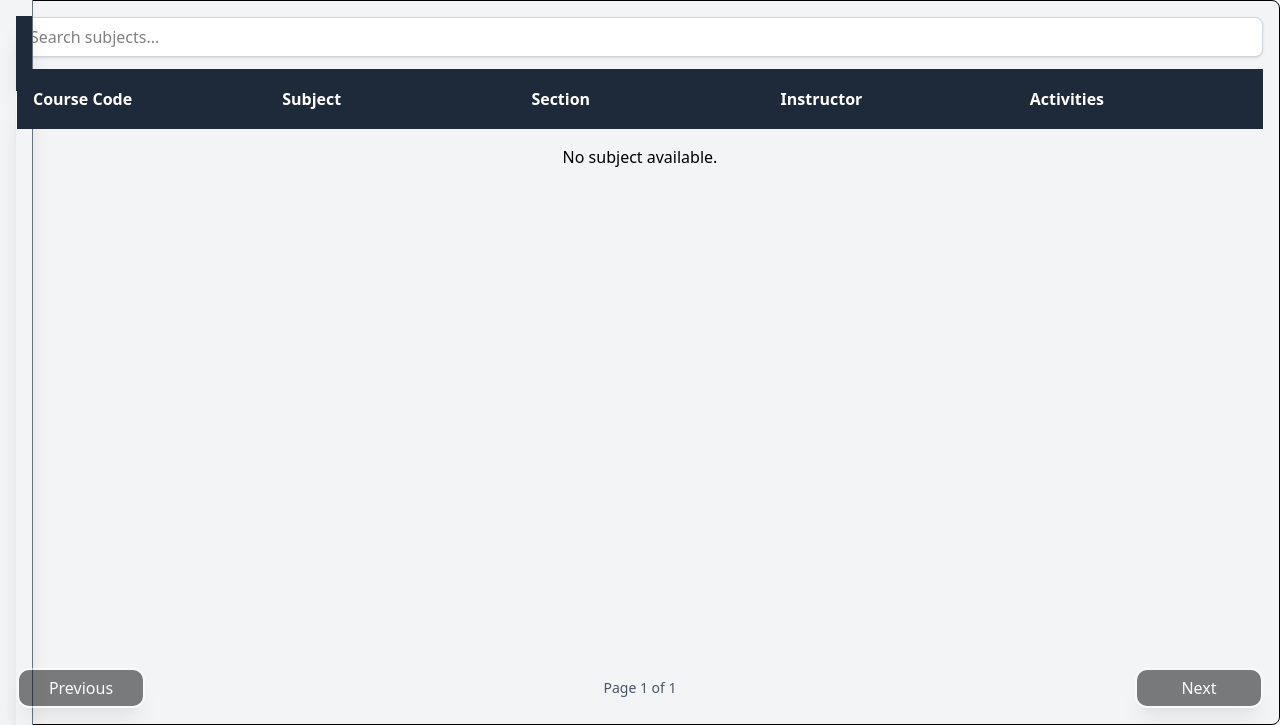
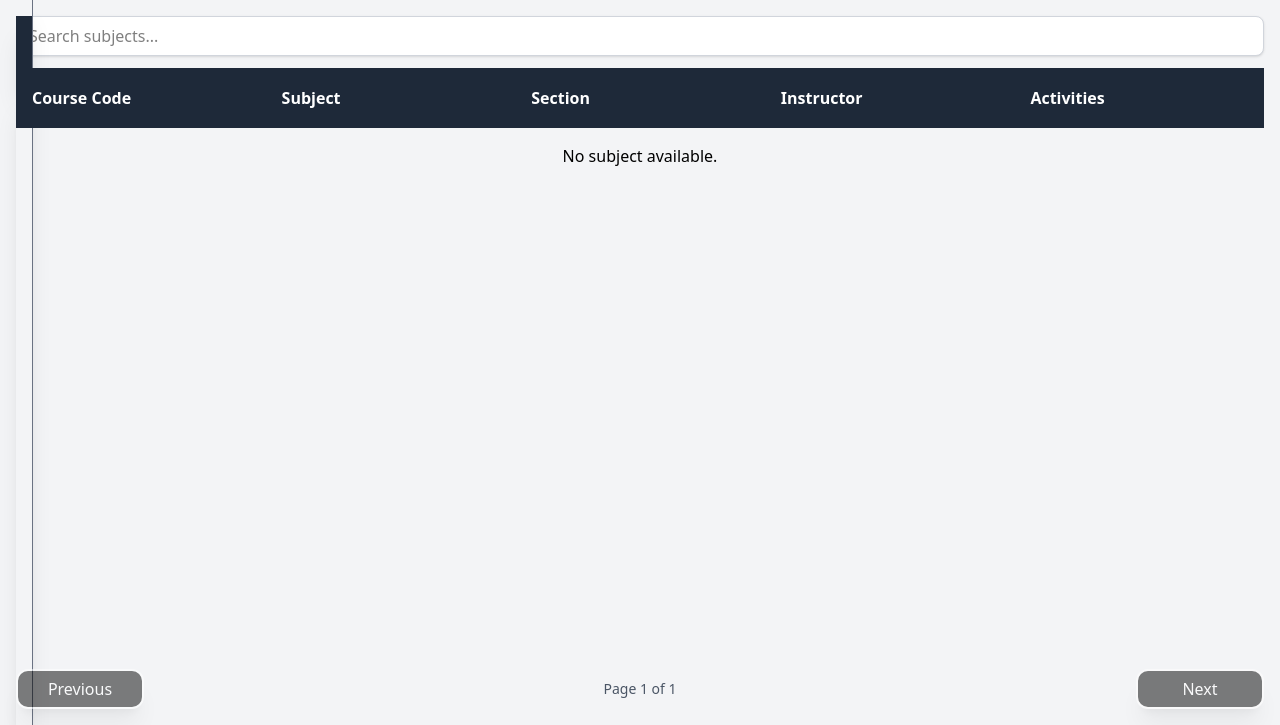
Before and after one commit to Fbaguio-v/CodeCheckAI, a Django app: page /c/subjects/ in a window 1280 px wide. Shown: the part 75-800 px from the top of the page. Run offline with Django 5.2, Linux system fonts and the light colour scheme; the visitor is signed in with stand-in values (Sample User, id 1); data comes from the database, SQL or seed files in the repository; data that the repository does not hold is empty; style sheets or scripts are compiled from the project's sources; parts of the project's set-up code (start-up, migrations or seed data) failed here and were passed over; some libraries are stand-ins or nearby versions.

Commit message:
update 15

```diff
--- a/a_classroom/templates/a_classroom/a.admin/users/subject/subjects.html
+++ b/a_classroom/templates/a_classroom/a.admin/users/subject/subjects.html
@@ -1,7 +1,7 @@
 {% extends 'a_classroom/base.html' %}
 {% block content %}
 <div class="h-full w-full">
-    <div class="h-full bg-gray-100 border border-black rounded-lg p-3 sm:p-4 shadow-xl flex flex-col min-h-0">
+    <div class="h-full bg-gray-100 p-3 sm:p-4 shadow-xl flex flex-col min-h-0">
         <!-- Search input for subjects (keep name and onkeyup) -->
         <div class="mb-3">
             <input id="subjects-search" type="text"
```
